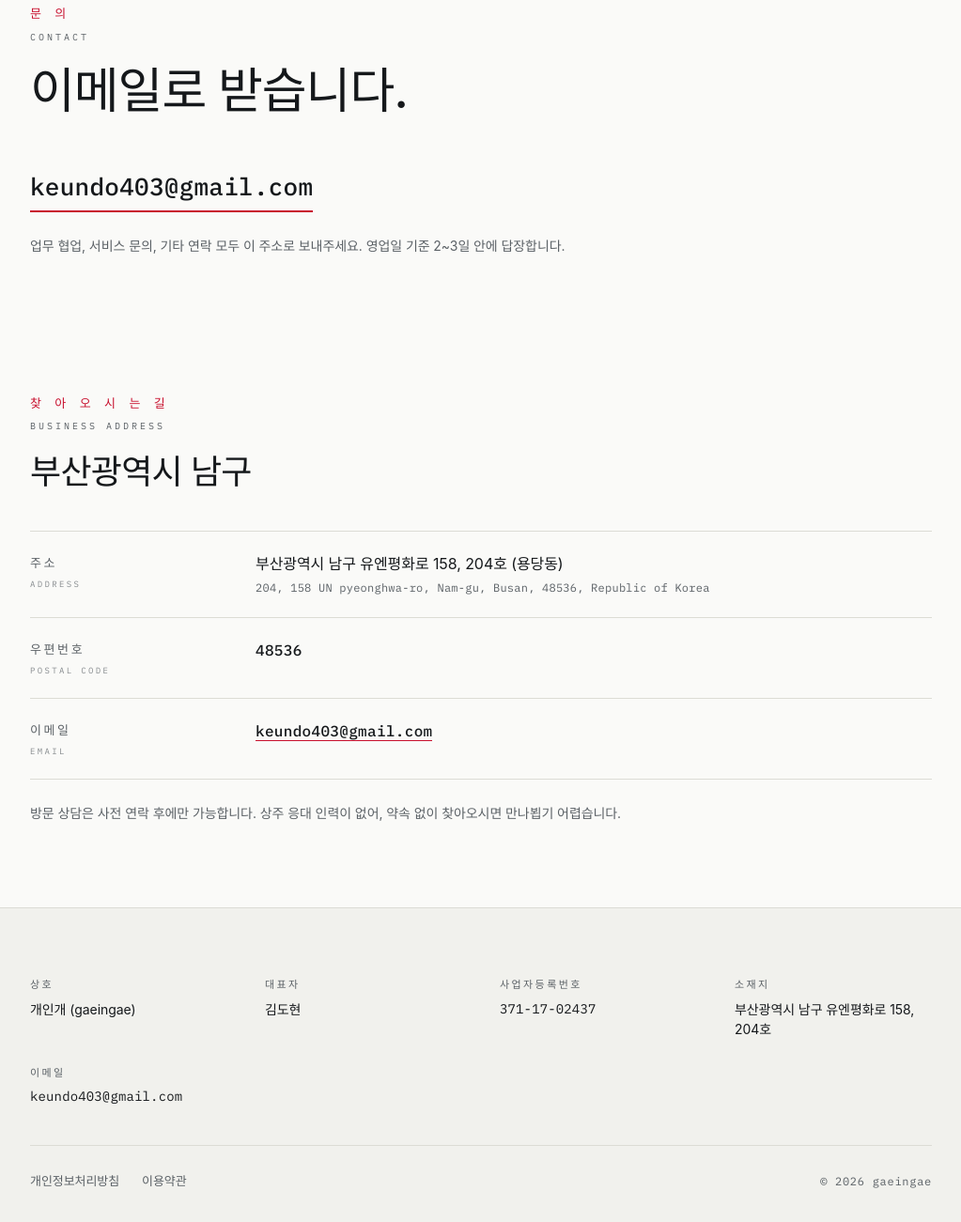
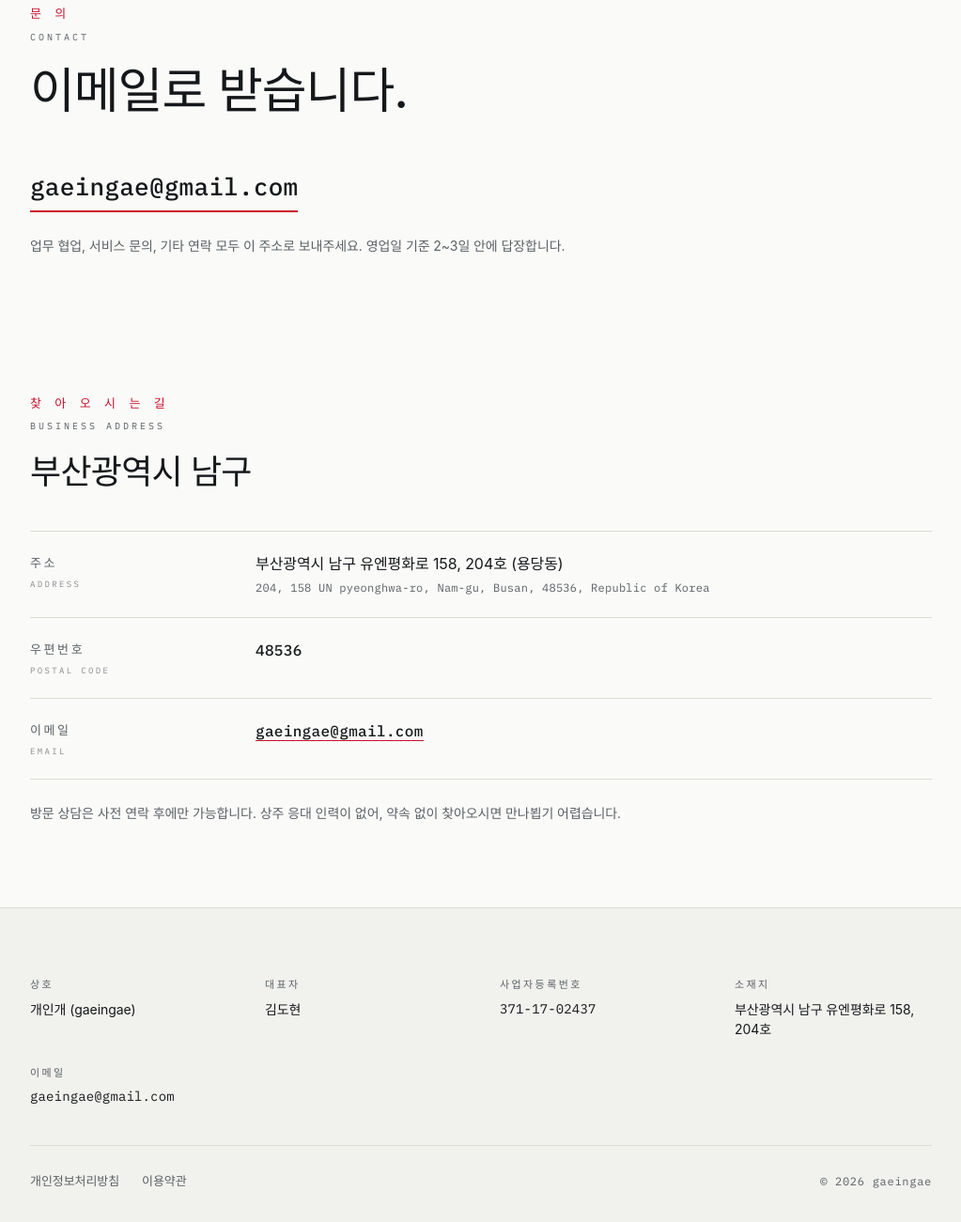
Before and after one commit to Bigdo11/Bigdo11.github.io, a plain HTML site: page contact.html in a window 1280 px wide. Shown: the part 174-1475 px from the top of the page at 94% size, without its empty margins (128-1151 px from the left). Drawn offline with Linux system fonts and the light colour scheme; a web font is replaced by a local one.

Commit message:
문의 이메일을 gaeingae@gmail.com 으로 변경
Co-Authored-By: Claude Opus 5 <noreply@anthropic.com>

```diff
--- a/contact.html
+++ b/contact.html
@@ -4,7 +4,7 @@
 <meta charset="utf-8">
 <meta name="viewport" content="width=device-width, initial-scale=1">
 <title>문의 — 개인개 gaeingae</title>
-<meta name="description" content="개인개(gaeingae) 문의처. 이메일 keundo403@gmail.com, 부산광역시 남구 유엔평화로 158, 204호.">
+<meta name="description" content="개인개(gaeingae) 문의처. 이메일 gaeingae@gmail.com, 부산광역시 남구 유엔평화로 158, 204호.">
 <link rel="canonical" href="https://bigdo11.github.io/contact.html">
 <meta property="og:type" content="website">
 <meta property="og:site_name" content="개인개 gaeingae">
@@ -43,7 +43,7 @@
         이메일로 받습니다.
       </h1>
       <div class="rise" data-delay="140" style="margin-top:clamp(1.75rem,5vh,2.5rem)">
-        <a class="contact-link" href="mailto:keundo403@gmail.com">keundo403@gmail.com</a>
+        <a class="contact-link" href="mailto:gaeingae@gmail.com">gaeingae@gmail.com</a>
         <p class="note">
           업무 협업, 서비스 문의, 기타 연락 모두 이 주소로 보내주세요.
           영업일 기준 2~3일 안에 답장합니다.
@@ -73,7 +73,7 @@
         </div>
         <div class="reg-row">
           <dt><span class="ko">이메일</span><span class="en">Email</span></dt>
-          <dd class="mono"><a href="mailto:keundo403@gmail.com" style="text-decoration:none;border-bottom:1px solid var(--seal)">keundo403@gmail.com</a></dd>
+          <dd class="mono"><a href="mailto:gaeingae@gmail.com" style="text-decoration:none;border-bottom:1px solid var(--seal)">gaeingae@gmail.com</a></dd>
         </div>
       </dl>
 
@@ -93,7 +93,7 @@
       <div class="foot-item"><dt>대표자</dt><dd>김도현</dd></div>
       <div class="foot-item"><dt>사업자등록번호</dt><dd class="mono">371-17-02437</dd></div>
       <div class="foot-item"><dt>소재지</dt><dd>부산광역시 남구 유엔평화로 158, 204호</dd></div>
-      <div class="foot-item"><dt>이메일</dt><dd class="mono">keundo403@gmail.com</dd></div>
+      <div class="foot-item"><dt>이메일</dt><dd class="mono">gaeingae@gmail.com</dd></div>
     </dl>
     <div class="foot-legal">
       <a href="privacy.html">개인정보처리방침</a>
```
Also changed, not shown: about.html (+1 -1 lines), index.html (+3 -3 lines), privacy.html (+2 -2 lines), terms.html (+2 -2 lines), 1 other file.
